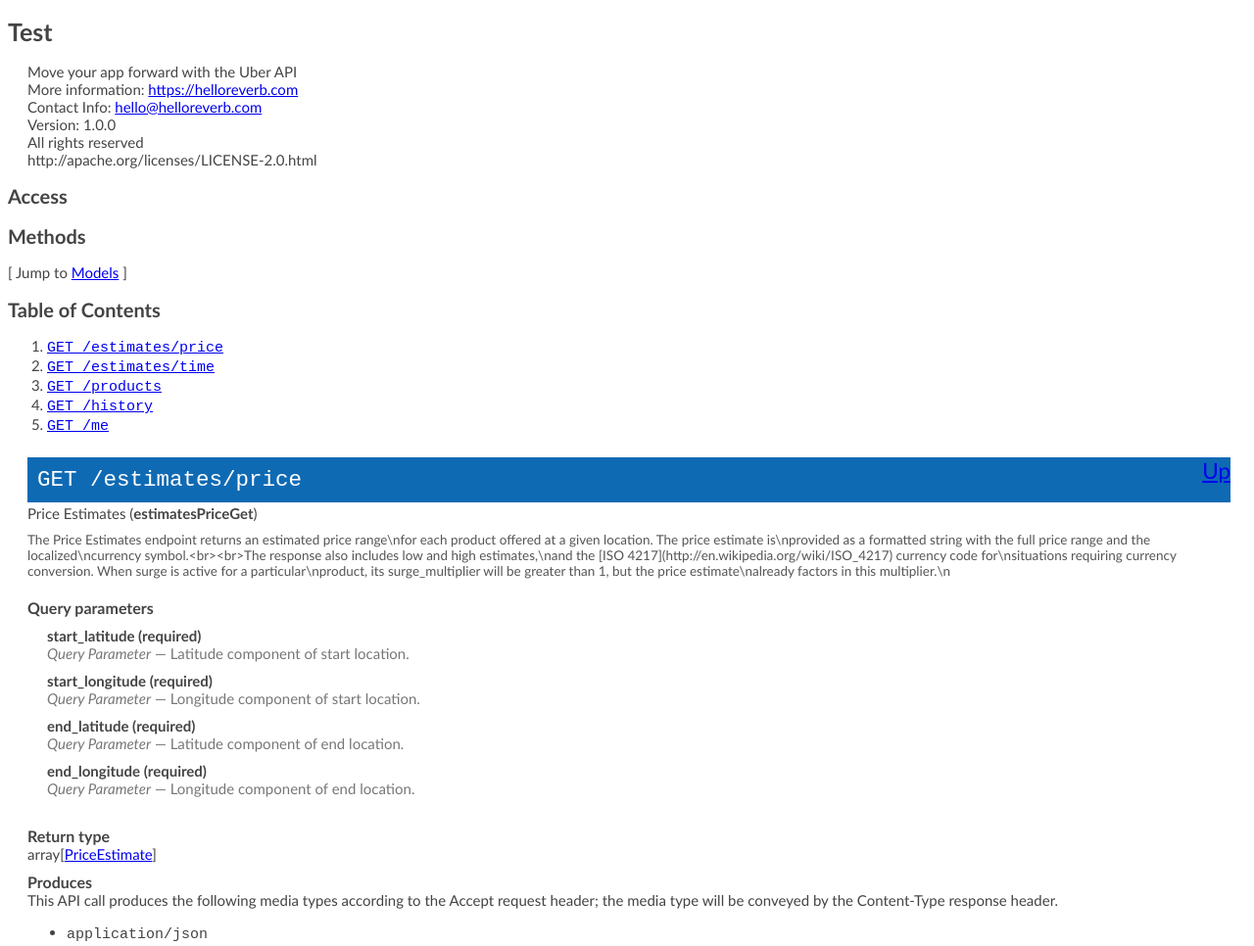
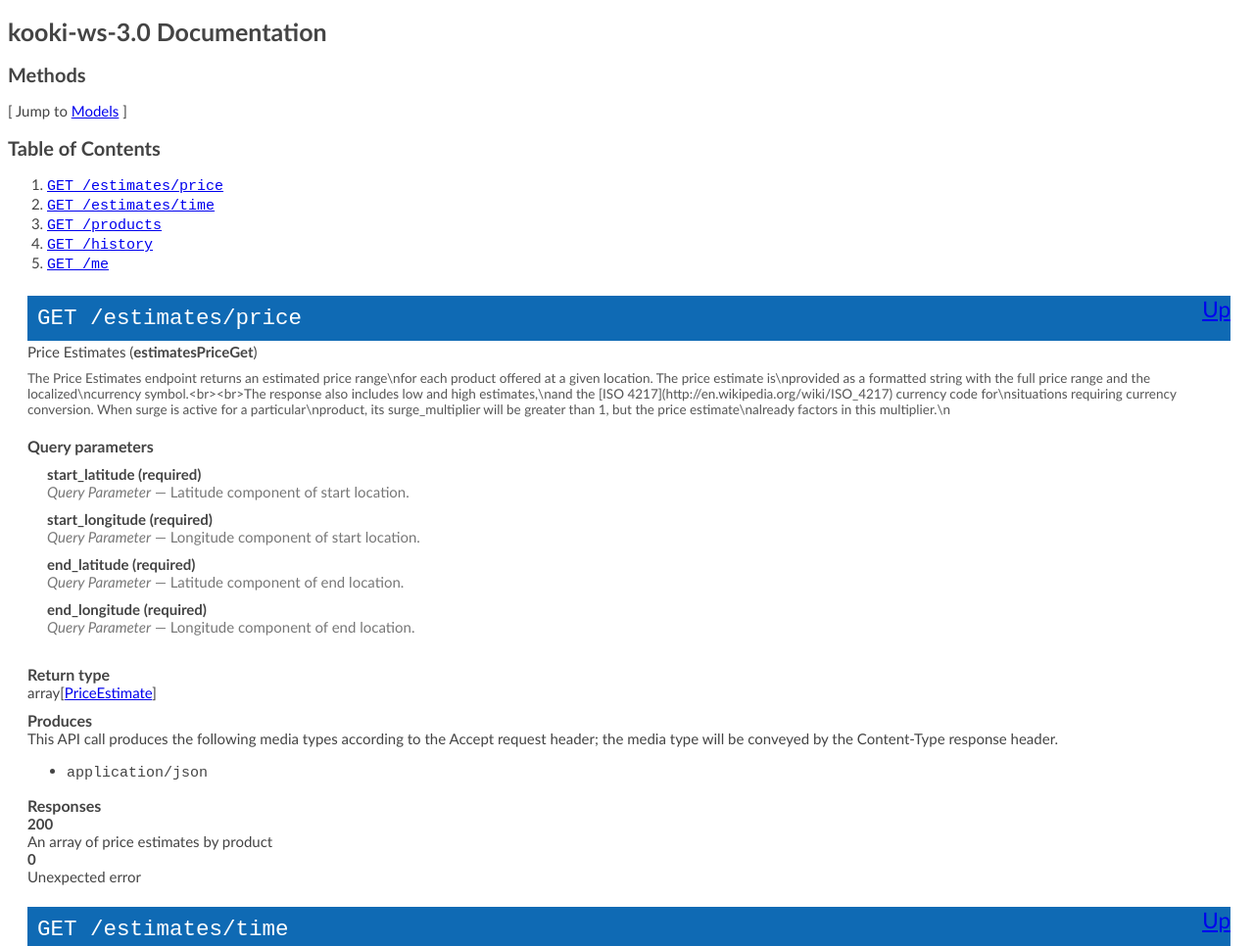
Before and after one commit to syfulholmes/syfulholmes.github.io, a plain HTML site: page index.html in a window 1280 px wide. Shown: the top 966 px of the page at 98% size. Drawn offline with Linux system fonts and the light colour scheme.

Commit message:
Update index.html

```diff
--- a/index.html
+++ b/index.html
@@ -181,14 +181,8 @@ font-style: italic;
     </style>
   </head>
   <body>
-  <h1>Test</h1>
-    <div class="app-desc">Move your app forward with the Uber API</div>
-    <div class="app-desc">More information: <a href="https://helloreverb.com">https://helloreverb.com</a></div>
-    <div class="app-desc">Contact Info: <a href="hello@helloreverb.com">hello@helloreverb.com</a></div>
-    <div class="app-desc">Version: 1.0.0</div>
-    <div class="license-info">All rights reserved</div>
-    <div class="license-url">http://apache.org/licenses/LICENSE-2.0.html</div>
-  <h2>Access</h2>
+  <h1>kooki-ws-3.0 Documentation</h1>
+
 
 
   <h2><a name="__Methods">Methods</a></h2>
```
